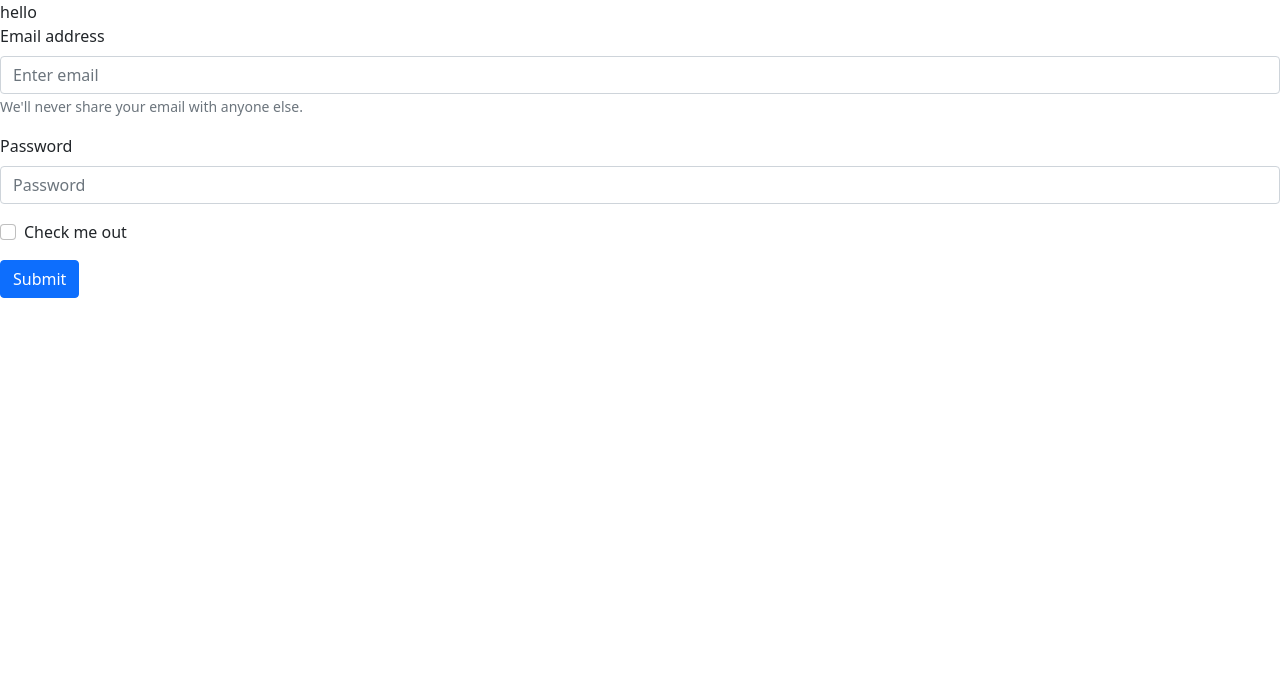
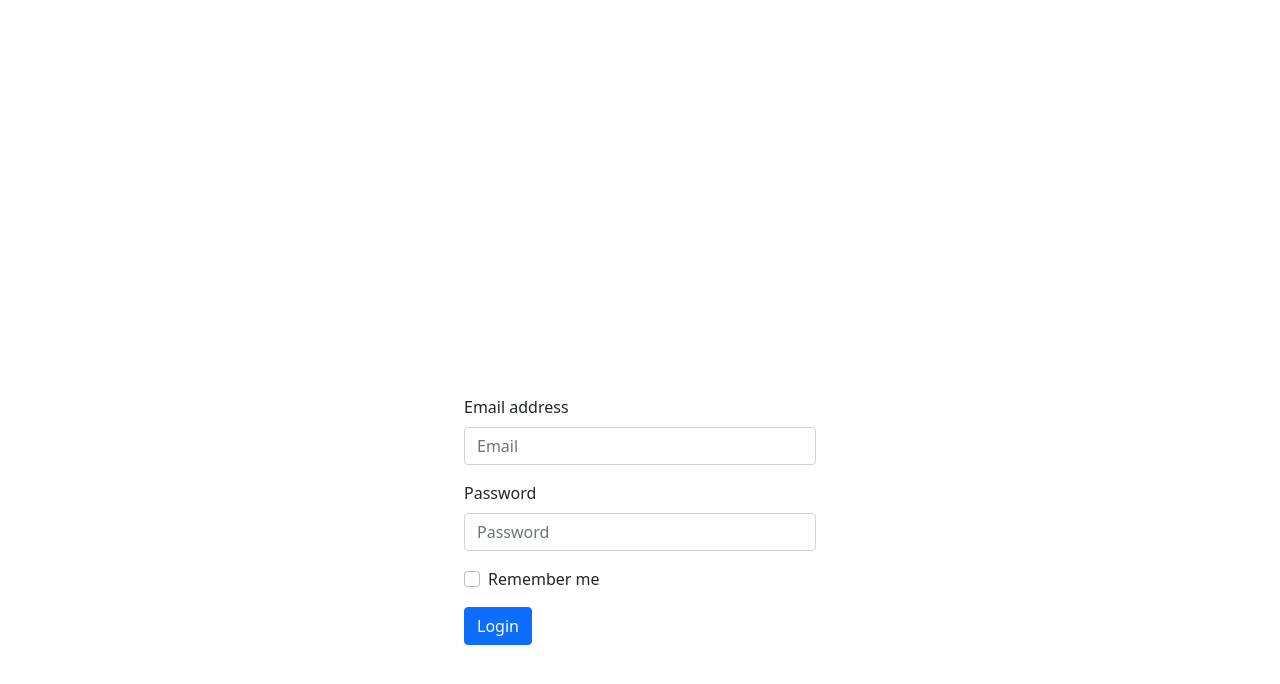
Before and after one commit to Ur-On-Mute/SYNCSHACK-2021, a Next.js app: page /login in a window 1280 px wide. Shown: the top 684 px of the page. Built offline with nearby package versions, Linux system fonts and the light colour scheme.

Commit message:
Centred login!

```diff
--- a/pages/index.js
+++ b/pages/index.js
@@ -1,11 +1,12 @@
 import Head from 'next/head'
 import Image from 'next/image'
 import styles from '../styles/Home.module.css'
+import Login from './login'
 
 export default function Home() {
   return (
     <div className="App">
-
+      <Login />
     </div>
   )
 }
--- /dev/null
+++ b/pages/login.css
@@ -0,0 +1,3 @@
+.login {
+    width: 50px;
+}
--- a/pages/login.js
+++ b/pages/login.js
@@ -4,17 +4,27 @@ import styles from '../styles/Home.module.css'
 import { Button, Form } from 'react-bootstrap';
 import 'bootstrap/dist/css/bootstrap.min.css';
 
+function Center(props) {
+    return (
+      <div style={{width: "100%"}}>
+        <div style={{display: "flex", justifyContent: "center", alignItems: "center", height: "130vh"}}>
+          {props.children}
+        </div>
+      </div>
+    );
+  }
 
-export default function Home() {
+
+export default function Login() {
   return (
     <div className="App">
-        hello
+        <Center>
+            <div style={{width: "22em"}}>
                 <Form>
                     <Form.Group className="mb-3" controlId="formBasicEmail">
-                <Form.Label>Email address</Form.Label>
-                <Form.Control type="email" placeholder="Enter email" />
+                        <Form.Label >Email address</Form.Label>
+                        <Form.Control type="email" placeholder="Email"/>
                         <Form.Text className="text-muted">
-                We'll never share your email with anyone else.
                         </Form.Text>
                     </Form.Group>
 
@@ -23,13 +33,14 @@ export default function Home() {
                         <Form.Control type="password" placeholder="Password" />
                     </Form.Group>
                     <Form.Group className="mb-3" controlId="formBasicCheckbox">
-                <Form.Check type="checkbox" label="Check me out" />
+                        <Form.Check type="checkbox" label="Remember me" />
                     </Form.Group>
                     <Button variant="primary" type="submit">
-                Submit
+                        Login
                     </Button>
                 </Form>
-
+            </div>
+        </Center>
     </div>
   )
 }
```
Lines whose indentation alone changed are shown as unchanged.
